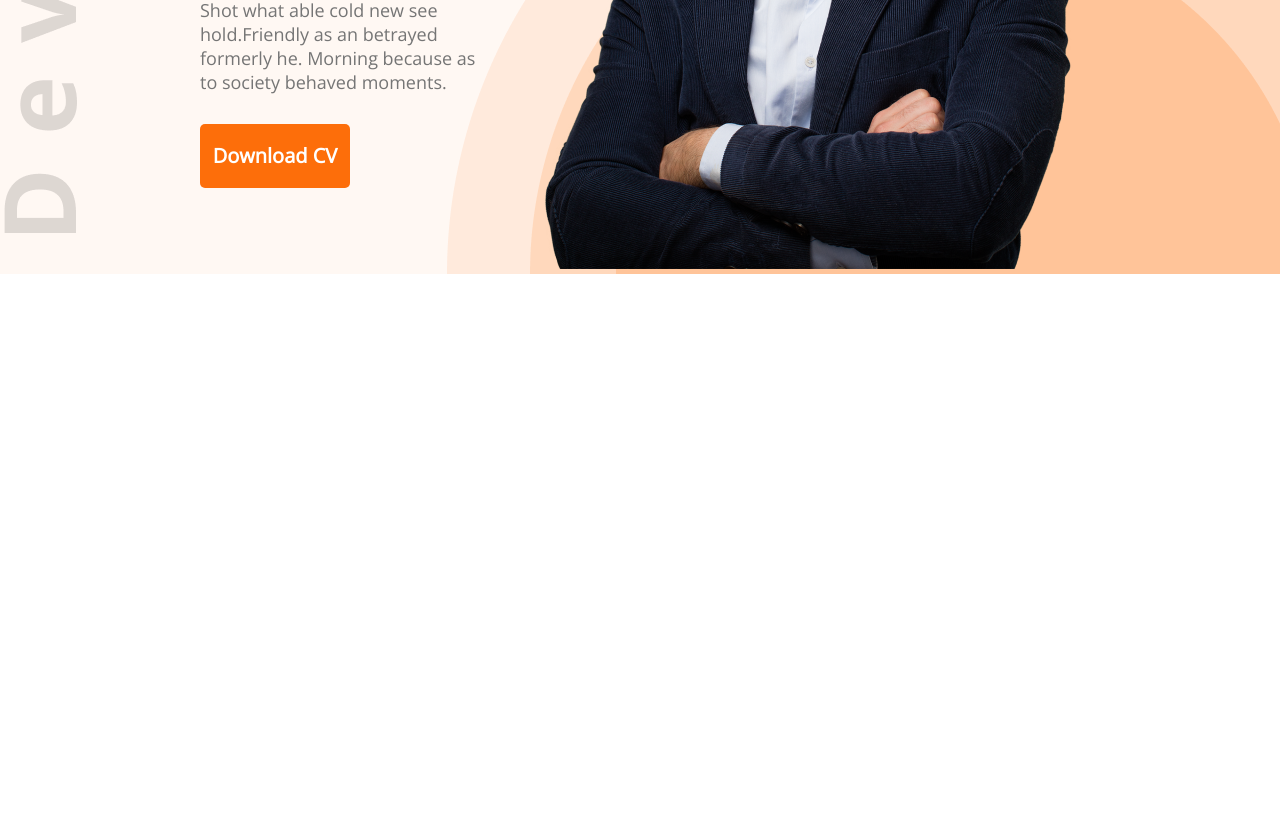
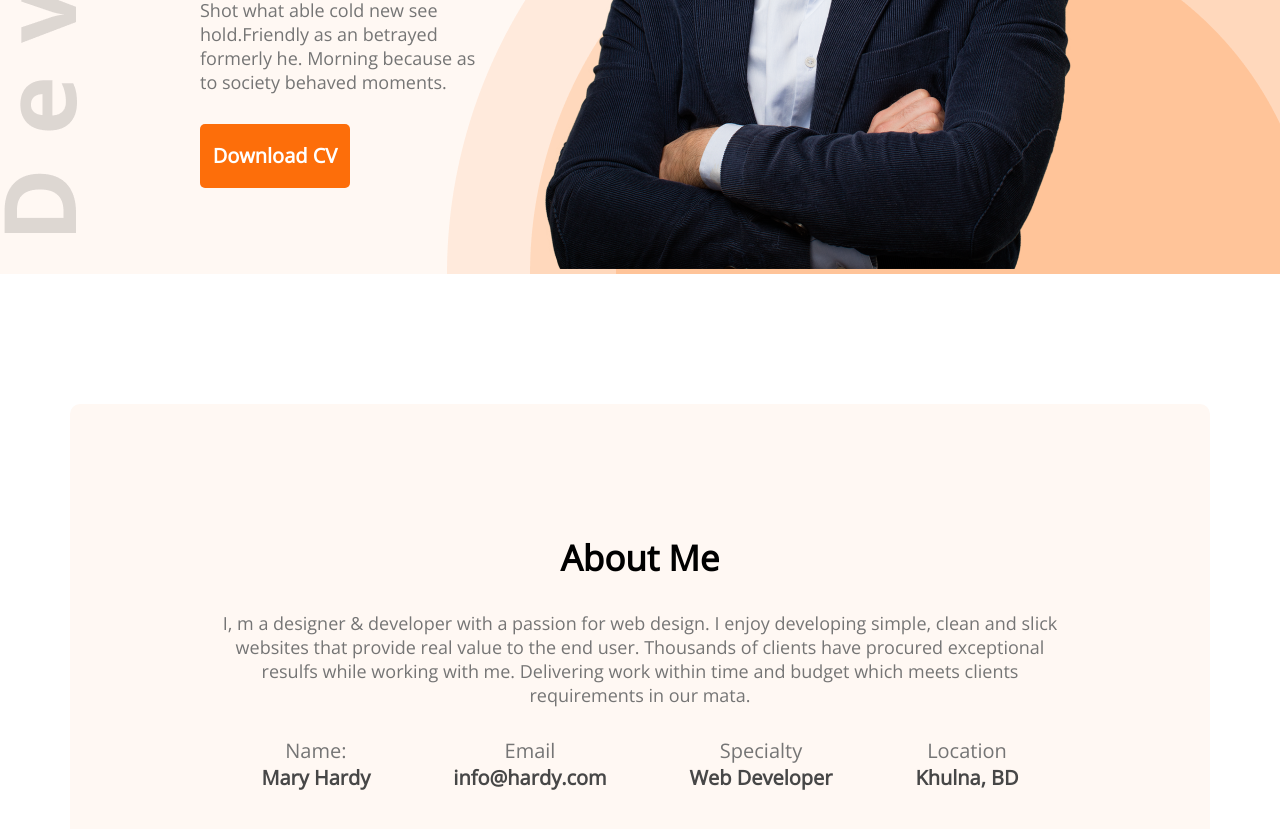
Before and after one commit to Rakib404H/developer-portfolio, a plain HTML site: page index.html in a window 1280 px wide. Shown: the part 571-1400 px from the top of the page. Before the commit the page ends 845 px from the top, so only its background shows below. Drawn offline with nearby package versions, Linux system fonts and the light colour scheme.

Commit message:
about updated

```diff
--- a/index.html
+++ b/index.html
@@ -31,7 +31,28 @@
         </div>
     </header>
     <main>
-
+        <section class="about">
+            <h3 class="section-title">About Me</h3>
+            <p class="section-description">I, m a designer & developer with a passion for web design. I enjoy developing simple, clean and slick websites that provide real value to the end user. Thousands of clients have procured exceptional resulfs while working with me. Delivering work within time and budget which meets clients requirements in our mata.</p>
+            <div class="about-info-container">
+                <div class="about-info">
+                    <p class="info-title">Name:</p>
+                    <p class="info-description">Mary Hardy</p>
+                </div>
+                <div class="about-info">
+                    <p class="info-title">Email</p>
+                    <p class="info-description">info@hardy.com</p>
+                </div>
+                <div class="about-info">
+                    <p class="info-title">Specialty</p>
+                    <p class="info-description">Web Developer</p>
+                </div>
+                <div class="about-info">
+                    <p class="info-title">Location</p>
+                    <p class="info-description">Khulna, BD</p>
+                </div>
+            </div>
+        </section>
     </main>
     <footer>
 
--- a/styles/portfolio.css
+++ b/styles/portfolio.css
@@ -20,7 +20,8 @@
     /* padding: 18px 35px; */
 
 }
-.header{
+
+.header {
     background: #FFF8F3;
     background-image: url(../images/header_bg.png), url(../images/developer.png);
     background-repeat: no-repeat;
@@ -75,3 +76,54 @@ nav li {
     font-size: 18px;
     margin-bottom: 30px;
 }
+
+/* Main section............................. */
+main {
+    max-width: 1140px;
+    margin: 0 auto;
+}
+
+/* about section styles....................................... */
+.about {
+    margin-top: 130px;
+    background: #FFF8F3;
+    border-radius: 10px;
+    padding: 130px 150px;
+    text-align: center;
+}
+
+.section-title {
+
+margin-bottom: 30px;
+font-weight: 700;
+font-size: 35px;
+}
+
+.section-description {
+    font-weight: 400;
+font-size: 18px;
+color: #757575;
+margin-bottom: 30px;
+}
+
+.about-info-container{
+display: flex;
+justify-content: space-around;
+}
+
+.about-info{
+
+}
+
+.info-title{
+    font-size: 20px;
+    color: #757575;
+}
+
+.info-description{
+    font-weight: 700;
+    color: #474747;
+    font-size: 20px;
+
+
+}
```
